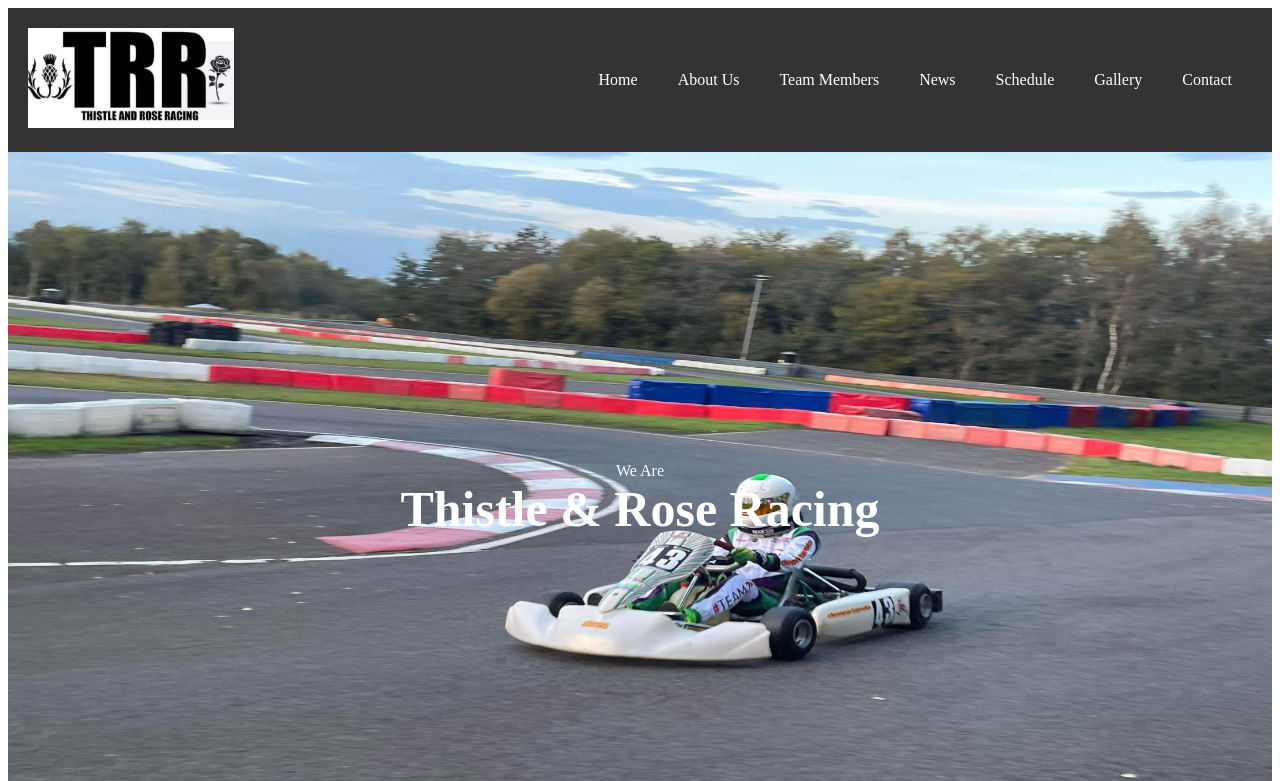
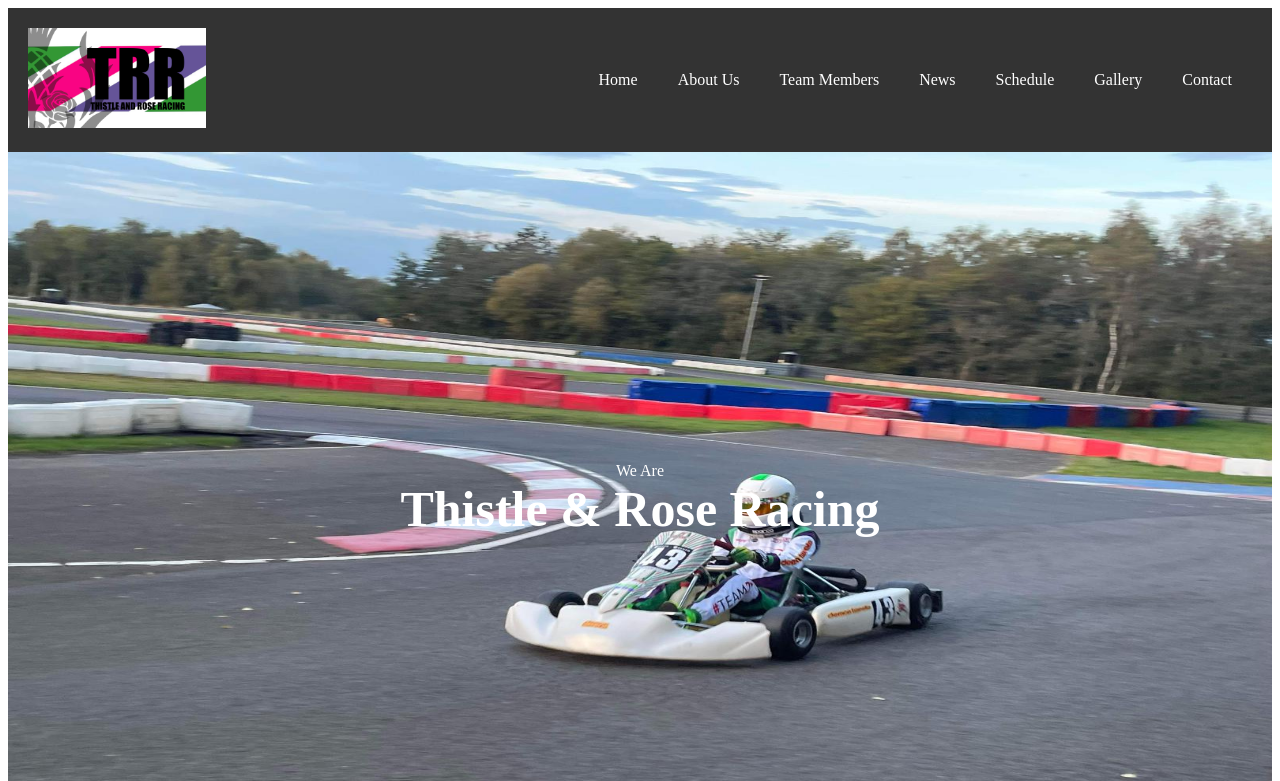
Before and after one commit to SMARTYBOY80/kartingWeb, a plain HTML site: page index.html in a window 1280 px wide. Shown: the top 781 px of the page. Drawn offline with Linux system fonts and the light colour scheme.

Commit message:
changed logo

```diff
--- a/index.html
+++ b/index.html
@@ -10,7 +10,7 @@
     <header>
         <nav>
             <div class="logo">
-                <img src="logo.jpg" alt="Team Logo" height="100px">
+                <img src="logo.png" alt="Team Logo" height="100px">
             </div>
             <ul>
                 <li><a href="#">Home</a></li>
```
Also changed, not shown: logo.jpg (deleted), logo.png (added).
